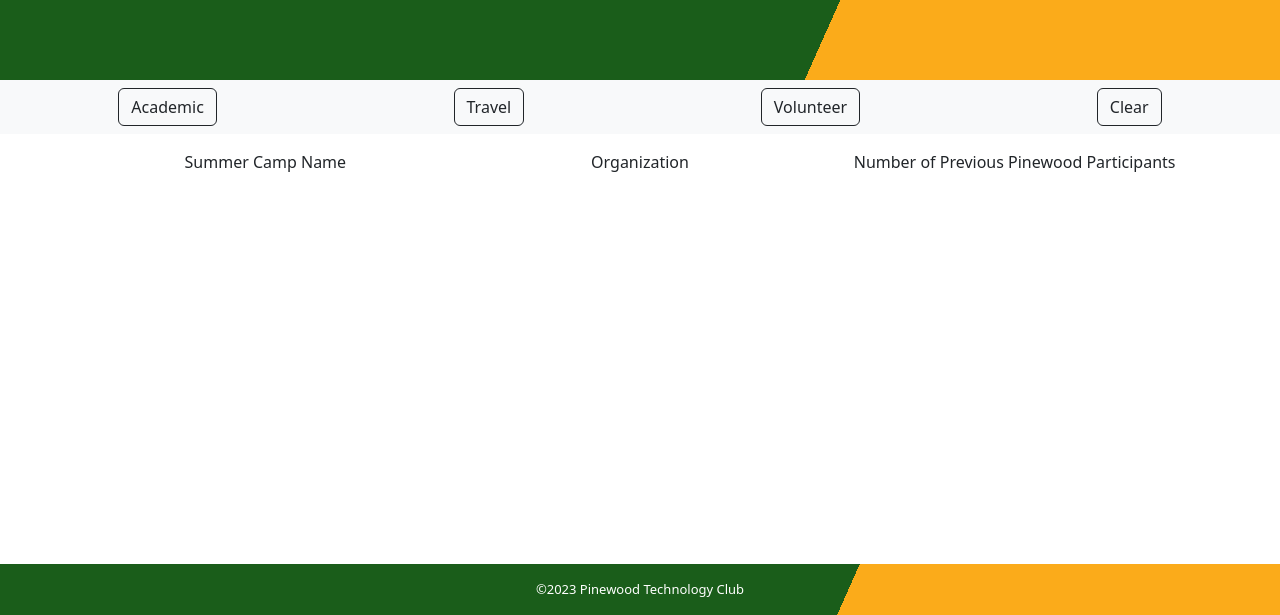
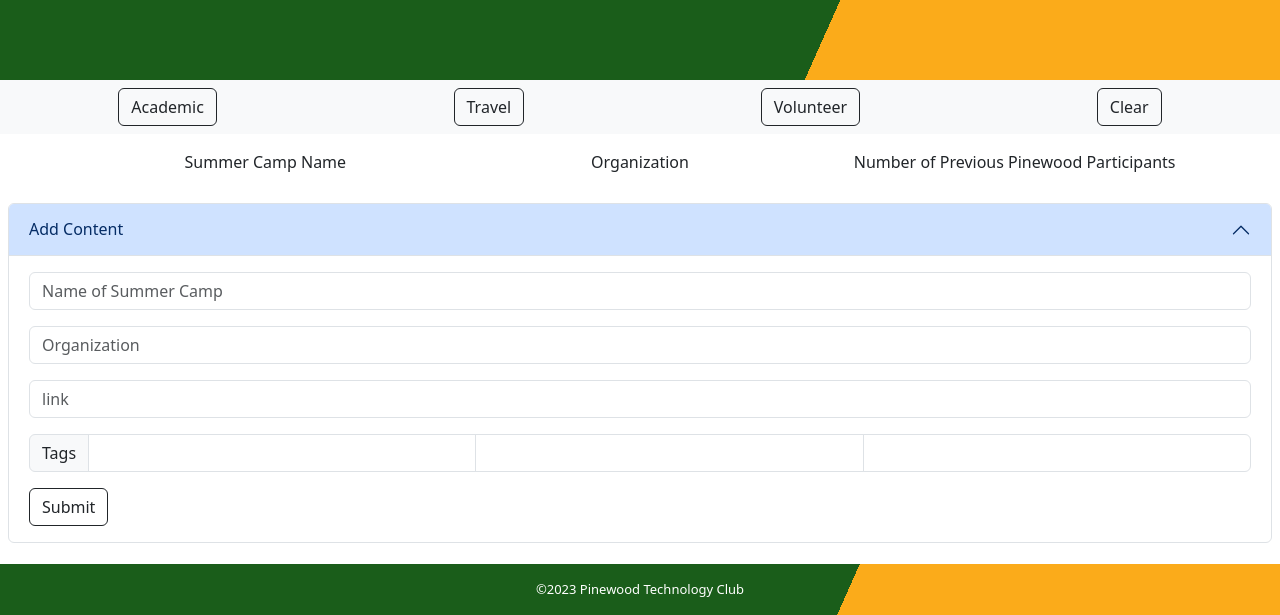
Before and after one commit to Pinewood-Tech-Club/CollegeWebsite, a plain HTML site: page index.html in a window 1280 px wide. Shown: the part 185-800 px from the top of the page. Drawn offline with nearby package versions, Linux system fonts and the light colour scheme; no server answers.

Commit message:
AccordionContentAdd

```diff
--- a/index.html
+++ b/index.html
@@ -112,12 +112,46 @@
       </div>
     </div>
     <div class="container px-3 text-center">
+
       <div class="row gx-3 row-cols-3 g-3" id="add-camps">
           <!-- Data -->
       </div>
     </div>
 
+    <section id="bottom">
+      <div class="accordion" id="accordionExample">
+        <div class="accordion-item" id="addContentButton">
+          <h2 class="accordion-header">
+            <button class="accordion-button" type="button" data-bs-toggle="collapse" data-bs-target="#collapseOne" aria-expanded="true" aria-controls="collapseOne">
+              Add Content
+            </button>
+          </h2>
+          <div id="collapseOne" class="accordion-collapse collapse show" data-bs-parent="#accordionExample">
+            <div class="accordion-body">
+              <div class="input-group mb-3">
+                <input type="text" class="form-control" placeholder="Name of Summer Camp" aria-label="Username" aria-describedby="basic-addon1">
+              </div>
+              <div class="input-group mb-3">
+                <input type="text" class="form-control" placeholder="Organization" aria-label="Username" aria-describedby="basic-addon1">
+              </div>
+              <div class="input-group mb-3">
+                <input type="text" class="form-control" placeholder="link" aria-label="Username" aria-describedby="basic-addon1">
+              </div>
+              <div class="input-group">
+                <span class="input-group-text">Tags</span>
+                <input type="text" aria-label="First name" class="form-control">
+                <input type="text" aria-label="Last name" class="form-control">
+                <input type="text" aria-label="Last name" class="form-control">
+              </div>
+              <button class="btn btn-outline-dark" id="submitNewContent">
+                Submit
+              </button>
+            </div>
+          </div>
+        </div>
+      </div>
 
+    </section>
 
     <!-- Footer -->
     <footer class="footer">
--- a/index_styles.css
+++ b/index_styles.css
@@ -77,3 +77,17 @@ li {
 #tagsBar {
     justify-content: space-around;
 }
+
+#addContentButton {
+    margin: 2rem .5rem;
+}
+
+#submitNewContent {
+    margin-top: 1rem;
+}
+
+#bottom {
+    position: absolute;
+    bottom: 40px;
+    width: 100%;
+}
```
